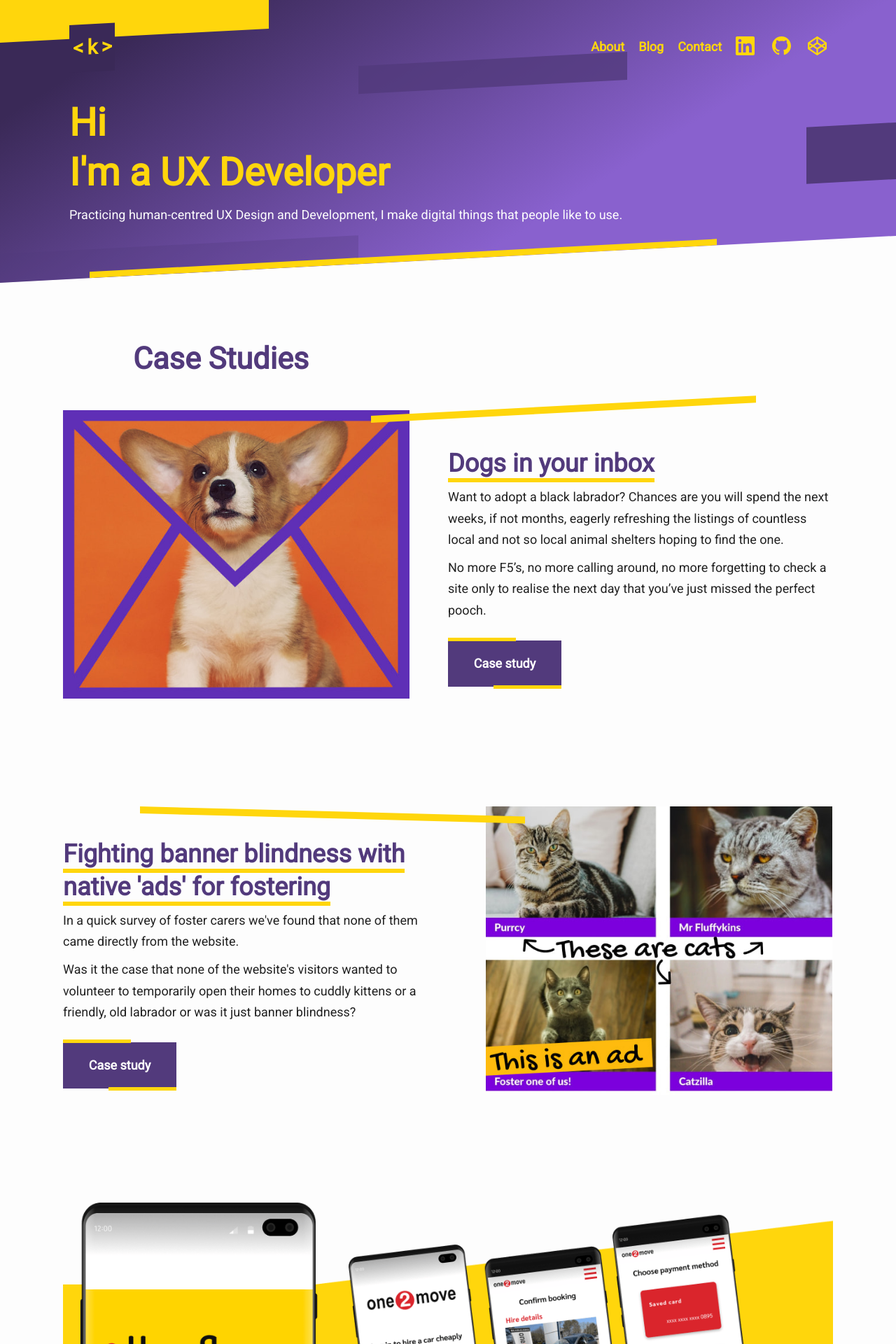
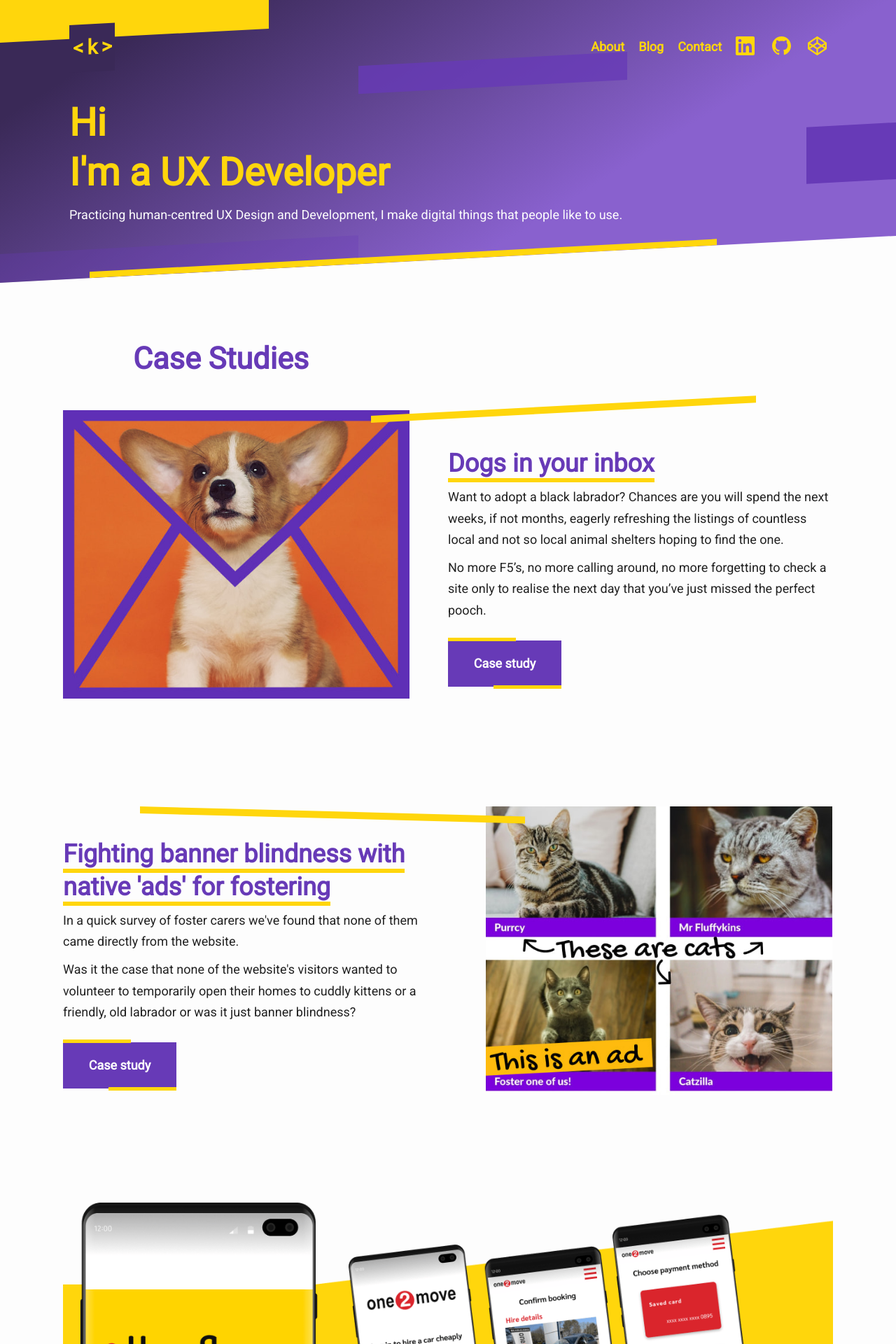
Before and after one commit to krisztin/cuddly-wixen, a Jekyll site: the page built from index.html, in a window 1280 px wide. Shown: the top 1920 px of the page at 70% size. Built offline with Jekyll 4.4.1, drawn with Linux system fonts in a browser that asks for light colours.

Commit message:
primary purple shade change

```diff
--- a/_sass/final.scss
+++ b/_sass/final.scss
@@ -8,7 +8,7 @@ $small-font-size: $base-font-size * 0.875 !default;
 $base-line-height: 1.7 !default;
 
 // Colours
-$colour-primary: #523a7c !default;
+$colour-primary: #673ab7 !default;
 $colour-primary--dark: #3a2957 !default;
 $colour-primary--light: #8961ce !default;
 $colour-secondary: #ffd60c !default;
```
